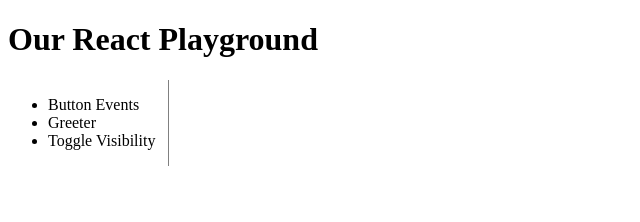
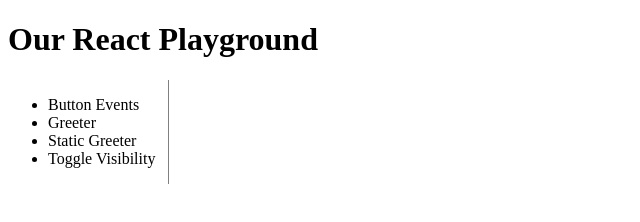
Before and after one commit to speedingplanet/react-playground, a React (Vite) app: page / in a window 1280 px wide. Shown: the top 222 px of the page, without its empty margins (0-640 px from the left). Built offline with nearby package versions, Linux system fonts and the light colour scheme.

Commit message:
Splice Greeter and StaticGreeter

```diff
--- a/src/App.jsx
+++ b/src/App.jsx
@@ -1,6 +1,7 @@
 import { useState } from 'react';
 import ButtonEvents from './ButtonEvents.jsx';
 import Greeter from './Greeter.jsx';
+import StaticGreeter from './StaticGreeter.jsx';
 import ToggleVisibility from './ToggleVisibility.jsx';
 import './App.css';
 
@@ -9,6 +10,7 @@ function App() {
 		buttonEvents: true,
 		greeter: true,
 		toggleVisibility: true,
+		staticGreeter: true,
 	});
 
 	function universalToggle(divName) {
@@ -40,6 +42,9 @@ function App() {
 							Button Events
 						</li>
 						<li onClick={() => universalToggle('greeter')}>Greeter</li>
+						<li onClick={() => universalToggle('staticGreeter')}>
+							Static Greeter
+						</li>
 						<li onClick={() => universalToggle('toggleVisibility')}>
 							Toggle Visibility
 						</li>
@@ -52,6 +57,12 @@ function App() {
 					<div hidden={visibilityState.greeter}>
 						<Greeter></Greeter>
 					</div>
+					<div hidden={visibilityState.staticGreeter}>
+						<StaticGreeter
+							firstName="John"
+							lastName="Paxton"
+						></StaticGreeter>
+					</div>
 					<div hidden={visibilityState.toggleVisibility}>
 						<ToggleVisibility />
 					</div>
--- /dev/null
+++ b/src/StaticGreeter.jsx
@@ -0,0 +1,12 @@
+function StaticGreeter({ firstName, lastName }) {
+	return (
+		<div>
+			<h3>Static Greeter</h3>
+			<p>
+				Hello {firstName} {lastName}
+			</p>
+		</div>
+	);
+}
+
+export default StaticGreeter;
```
